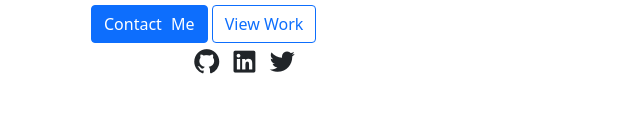
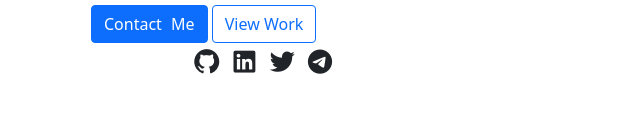
Before and after one commit to Muzaffar1111r/commit-, a plain HTML site: page index.html in a window 1280 px wide. Shown: the part 589-702 px from the top of the page, 571-1211 px from the left. Drawn offline with nearby package versions, Linux system fonts and the light colour scheme.

Commit message:
commit-7

```diff
--- a/index.html
+++ b/index.html
@@ -36,6 +36,8 @@
         <div class="but">
             <h1>Hi, I'm Abbosbek Akhmedov</h1>
         <h5 style="color: rgb(167, 167, 167);">Frontend Developer & UI Designer</h5>
+
+
         <button type="button" class="btn btn-primary">Contact<a href="contact.html">=</a>Me</button>
         <button type="button" class="btn btn-outline-primary">View Work</button>
 
@@ -44,6 +46,7 @@
             <i class="fa-brands fa-github"></i>
         <i class="fa-brands fa-linkedin"></i>
         <i class="fa-brands fa-twitter"></i>
+        <i class="fa-brands fa-telegram"></i>
         </div>
     </div>
 </body>
```
